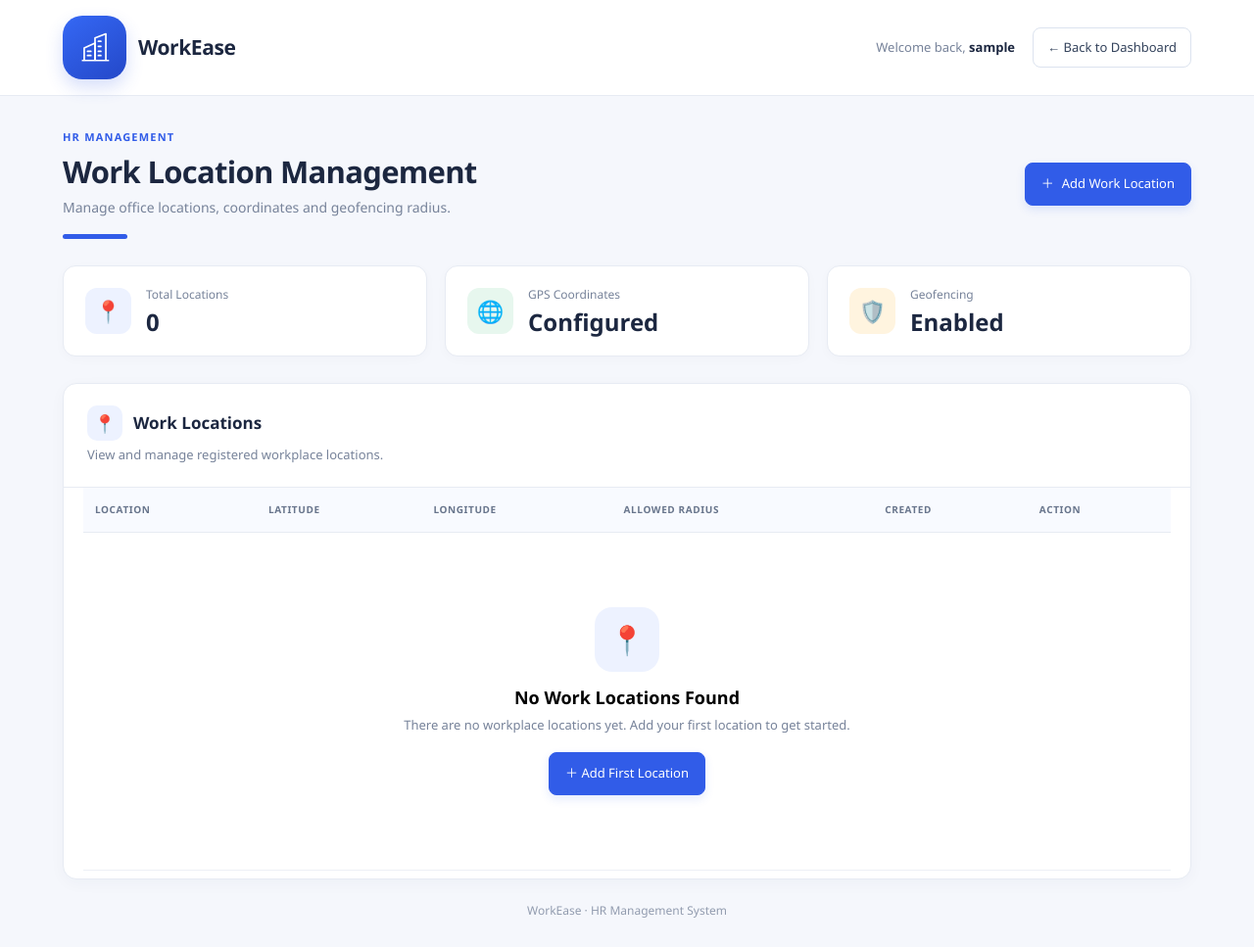
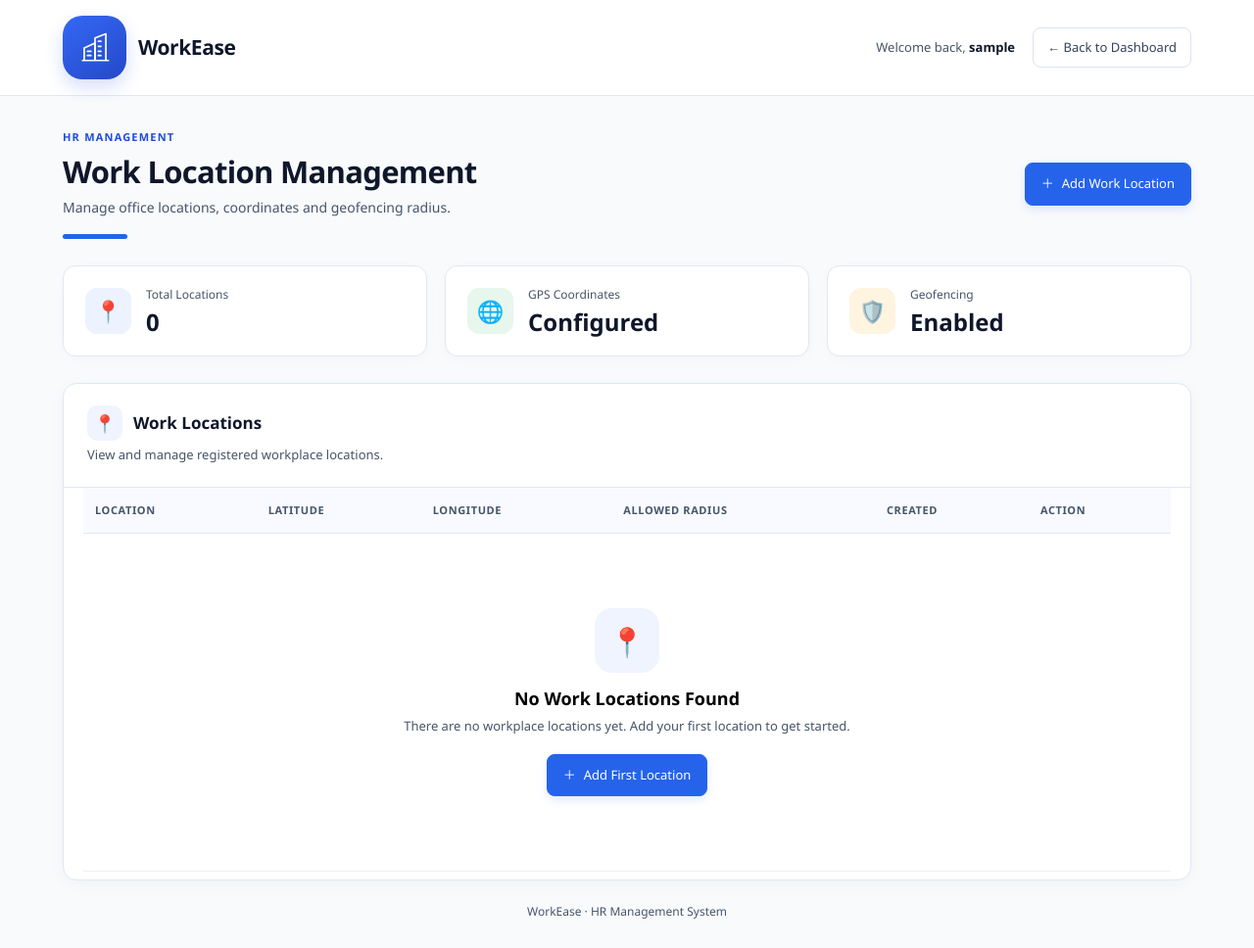
Before and after one commit to drij-ai/WorkEase, a Django app: page /admin-dashboard/work-locations/ in a window 1280 px wide. Shown: the whole page at 98% size. Before the commit the page ends 937 px from the top, so only its background shows below. Run offline with Django 5.2, Linux system fonts and the light colour scheme; the visitor is signed in with stand-in values (Sample User, id 1); data that the repository does not hold is empty.

Commit message:
Optimize Lighthouse metrics: GZip compression, script defer, preconnect, contrast & accessibility

```diff
--- a/core/templates/core/work_locations.html
+++ b/core/templates/core/work_locations.html
@@ -4,18 +4,23 @@
 <head>
     <meta charset="UTF-8">
     <meta name="viewport" content="width=device-width, initial-scale=1.0">
+    <meta name="description" content="Manage office locations, GPS coordinates, and geofencing radius in the WorkEase HR Management System.">
+    <meta name="theme-color" content="#2563eb">
     <title>Work Locations | WorkEase</title>
 
+    <link rel="preconnect" href="https://cdn.jsdelivr.net" crossorigin>
+    <link rel="dns-prefetch" href="https://cdn.jsdelivr.net">
     <link href="https://cdn.jsdelivr.net/npm/bootstrap@5.3.3/dist/css/bootstrap.min.css" rel="stylesheet">
 
     <style>
         :root {
-            --primary: #315ce8;
-            --primary-light: #edf2ff;
-            --bg: #f5f7fc;
-            --text: #1c2740;
-            --muted: #77839a;
-            --border: #e7ebf3;
+            --primary: #2563eb;
+            --primary-dark: #1d4ed8;
+            --primary-light: #eff4ff;
+            --bg: #f8fafc;
+            --text: #0f172a;
+            --muted: #475569;
+            --border: #e2e8f0;
         }
 
         * { box-sizing: border-box; }
@@ -118,9 +123,9 @@
         }
 
         .eyebrow {
-            color: var(--primary);
+            color: #1d4ed8;
             font-size: 11px;
-            font-weight: 650;
+            font-weight: 700;
             letter-spacing: 1.2px;
             text-transform: uppercase;
             margin-bottom: 8px;
@@ -268,9 +273,9 @@
 
         .table thead th {
             background: #f8faff;
-            color: #68758c;
-            font-size: 10px;
-            font-weight: 650;
+            color: #475569;
+            font-size: 11px;
+            font-weight: 700;
             letter-spacing: .6px;
             text-transform: uppercase;
             white-space: nowrap;
@@ -399,7 +405,7 @@
         }
 
         .footer {
-            color: #929caf;
+            color: #475569;
             font-size: 12px;
             text-align: center;
             padding: 23px 0 0;
@@ -558,16 +564,16 @@
             </div>
 
             <div class="table-responsive table-wrap">
-                <table class="table table-hover align-middle">
+                <table class="table table-hover align-middle" aria-label="Workplace Locations Directory">
 
                     <thead>
                         <tr>
-                            <th>Location</th>
-                            <th>Latitude</th>
-                            <th>Longitude</th>
-                            <th>Allowed Radius</th>
-                            <th>Created</th>
-                            <th>Action</th>
+                            <th scope="col">Location</th>
+                            <th scope="col">Latitude</th>
+                            <th scope="col">Longitude</th>
+                            <th scope="col">Allowed Radius</th>
+                            <th scope="col">Created</th>
+                            <th scope="col">Action</th>
                         </tr>
                     </thead>
 
@@ -627,11 +634,11 @@
                         <tr>
                             <td colspan="6">
                                 <div class="empty-state">
-                                    <div class="empty-icon">📍</div>
+                                    <div class="empty-icon" aria-hidden="true">📍</div>
                                     <h3>No Work Locations Found</h3>
                                     <p>There are no workplace locations yet. Add your first location to get started.</p>
-                                    <a href="/admin-dashboard/work-locations/add/" class="btn-add">
-                                        ＋ Add First Location
+                                    <a href="/admin-dashboard/work-locations/add/" class="btn-add" aria-label="Add First Location">
+                                        <span aria-hidden="true">＋</span> Add First Location
                                     </a>
                                 </div>
                             </td>
--- a/workease/settings.py
+++ b/workease/settings.py
@@ -137,6 +137,7 @@ INSTALLED_APPS = [
 MIDDLEWARE = [
     'django.middleware.security.SecurityMiddleware',
     'whitenoise.middleware.WhiteNoiseMiddleware',
+    'django.middleware.gzip.GZipMiddleware',
     'django.contrib.sessions.middleware.SessionMiddleware',
     'django.middleware.common.CommonMiddleware',
     'django.middleware.csrf.CsrfViewMiddleware',
```
Also changed, not shown: other parts of core/templates/core/work_locations.html (+28 -26 lines), core/templates/core/admin_dashboard.html (+6 -2 lines), core/templates/core/admin_payroll.html (+6 -2 lines), core/templates/core/employees.html (+6 -2 lines), core/templates/core/holidays.html (+6 -2 lines), core/templates/core/work_location_form.html (+13 -8 lines).
